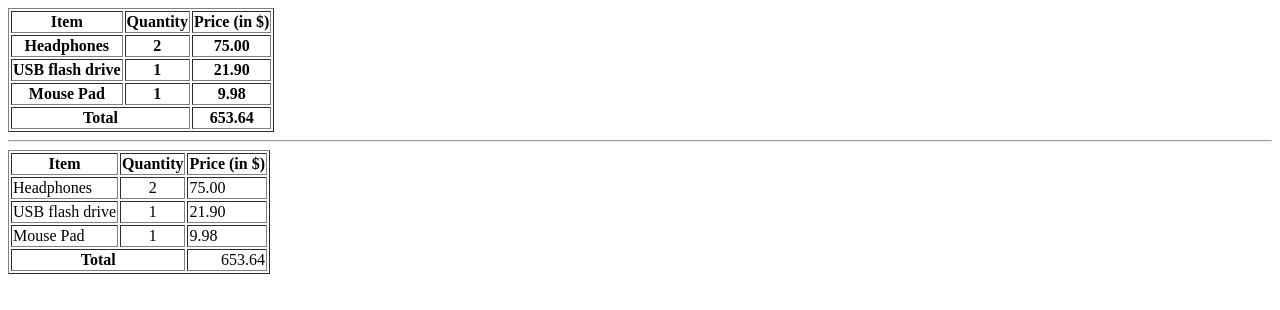
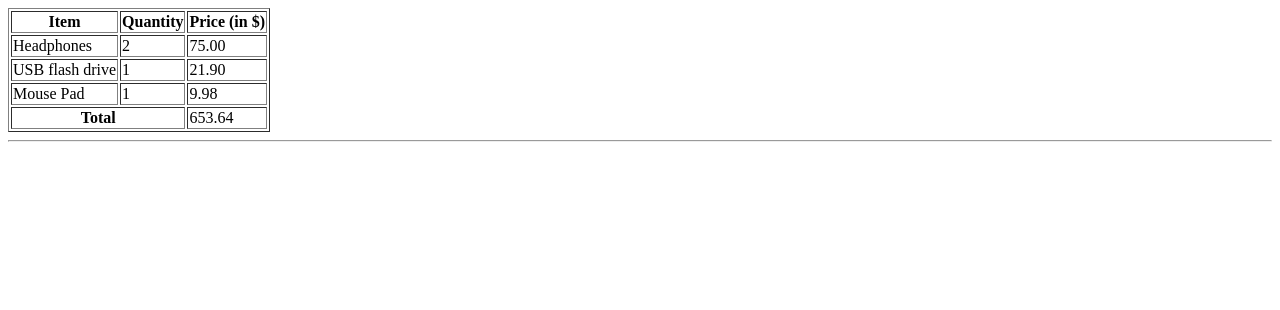
Before and after one commit to Rasa80/Vezba-08---Zadatak, a plain HTML site: page index.html in a window 1280 px wide. Drawn offline with Linux system fonts and the light colour scheme.

Commit message:
Izmena greske  <th> to <td>

```diff
--- a/index.html
+++ b/index.html
@@ -15,60 +15,28 @@
         </tr>
 
         <tr>
-            <th>Headphones</th>
-            <th>2</th>
-            <th>75.00</th>
+           <td>Headphones</td>
+           <td>2</td>
+           <td>75.00</td>
         </tr>
 
         <tr>
-            <th>USB flash drive</th>
-            <th>1</th>
-            <th>21.90</th>
+            <td>USB flash drive</td>
+            <td>1</td>
+            <td>21.90</td>
         </tr>
 
         <tr>
-            <th>Mouse Pad</th>
-            <th>1</th>
-            <th>9.98</th>
+            <td>Mouse Pad</td>
+            <td>1</td>
+            <td>9.98</td>
         </tr>
 
         <tr>
             <th colspan="2">Total</th>
-            <th>653.64</th>
+            <td>653.64</td>
         </tr>
     </table>
 <hr>
-<table border="1"> <!-- border atribute is no longer supported in HTML5 but we use it for this example to make the table visible, later we will do this with CSS code -->
-
-    <tr> <!-- start row -->
-
-    <th>Item</th>  <!-- table cell -->
-    <th>Quantity</th> <!-- table cell -->
-    <th>Price (in $)</th> <!-- table cell -->
-
-    </tr> <!-- end row -->
-
-    <tr>
-
-    <td>Headphones</td>
-    <td align="center">2</td> <!-- align atribute is no longer supported in HTML5 but we use it for this example to show price ammount on the center of the field, later we will do this with CSS code -->
-    <td>75.00</td> </tr>
-
-    <tr>
-    <td>USB flash drive</td>
-    <td align="center">1</td>
-    <td>21.90</td>
-    </tr>
-
-    <tr>
-    <td>Mouse Pad</td>
-    <td align="center">1</td>
-    <td>9.98</td> </tr>
-
-    <tr>
-    <th colspan="2">Total</th>
-    <td align="right">653.64</td>
-    </tr>
-    </table>
 </body>
 </html>
```
